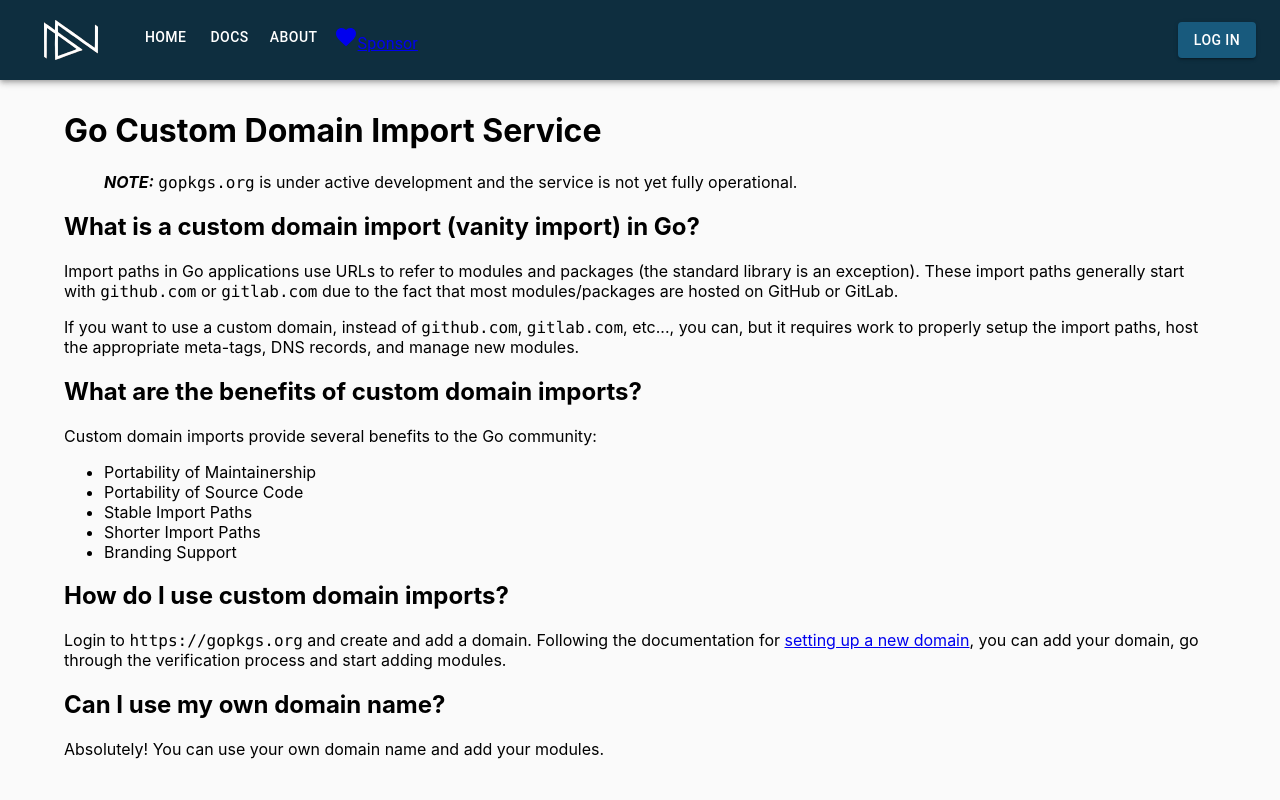
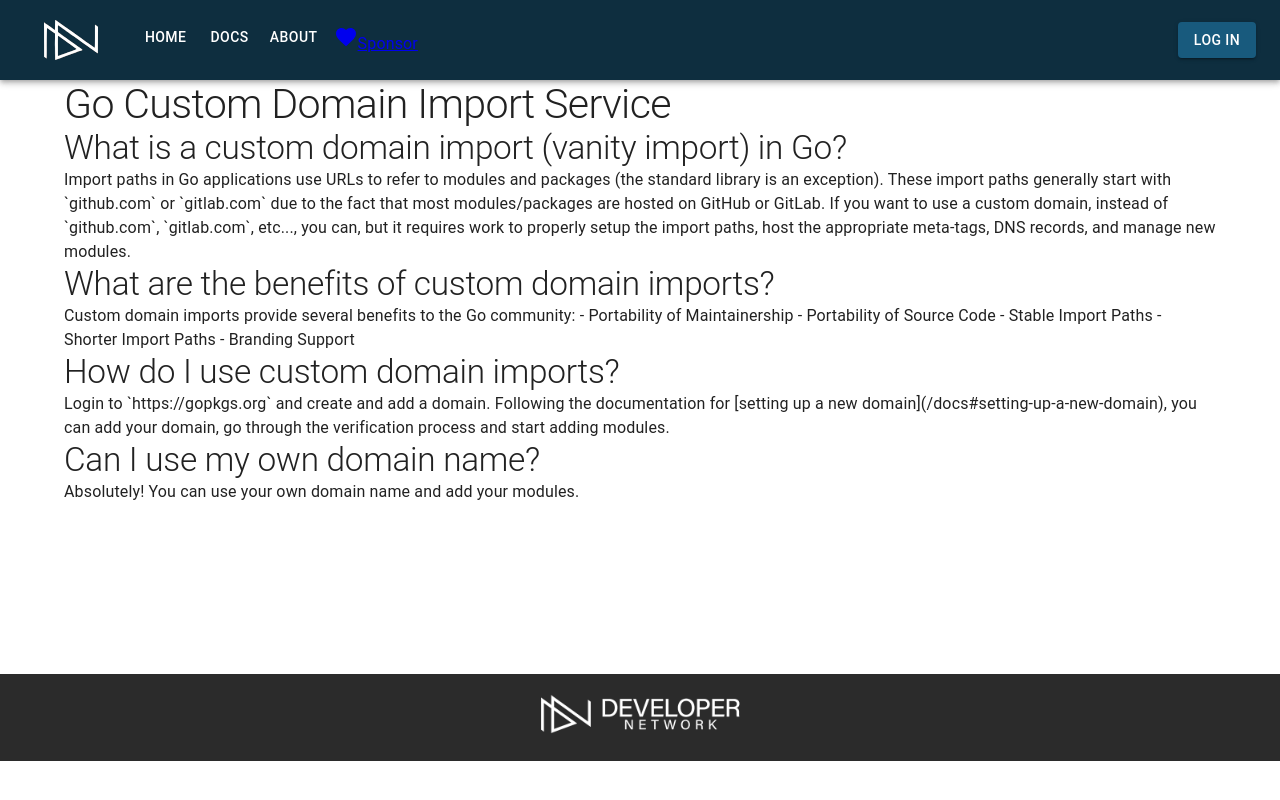
Before and after one commit to devnw/gopkgs-client, a React (Create React App) app: page / in a window 1280 px wide. Shown: the top 800 px of the page. Built offline with nearby package versions, Linux system fonts and the light colour scheme.

Commit message:
Moving to standard react rendered content

```diff
--- a/src/App.js
+++ b/src/App.js
@@ -2,6 +2,7 @@
 import React, { useEffect, useState } from "react";
 import { useAuth0 } from "@auth0/auth0-react";
 import { Snackbar, Alert } from "@mui/material";
+import CssBaseline from "@mui/material/CssBaseline";
 
 import {
   ThemeProvider,
@@ -44,6 +45,10 @@
   };
 
   useEffect(() => {
+    if (!isAuthenticated) {
+      return;
+    }
+
     getDomains(getAccessTokenSilently)
       .then((domains) => {
         setDomains(domains);
@@ -151,6 +156,7 @@
 
   return (
     <ThemeProvider theme={theme}>
+      <CssBaseline />
       <div style={{ position: "relative", minHeight: "calc(100vh - 220px)" }}>
         <Router>
           <NavBar className="header" pages={pages} />
--- a/src/components/Markdown.js
+++ /dev/null
@@ -1,18 +0,0 @@
-import React, { useState, useEffect } from "react";
-import ReactMarkdown from "react-markdown";
-
-const Markdown = (props) => {
-  const [md, setMd] = useState("");
-
-  useEffect(() => {
-    fetch(props.md)
-      .then((response) => response.text())
-      .then((text) => {
-        setMd(text);
-      });
-  }, [props.md]);
-
-  return <ReactMarkdown>{md}</ReactMarkdown>;
-};
-
-export default React.memo(Markdown);
--- a/src/pages/About/About.js
+++ b/src/pages/About/About.js
@@ -1,6 +1,6 @@
 import React from "react";
 import data from "../../content/faq.json";
-import { Container } from "@mui/material";
+import { Container, Typography } from "@mui/material";
 import "./About.scss";
 
 const About = () => {
@@ -8,7 +8,7 @@
     const qa = ele.questions.map((el, ix) => {
       return (
         <div key={ix}>
-          <h3>{el.question}</h3>
+          <Typography variant="h3">{el.question}</Typography>
           <p dangerouslySetInnerHTML={{ __html: el.answer }}></p>{" "}
           {/* fyi - this is fine, it's static content */}
         </div>
@@ -17,7 +17,10 @@
 
     return (
       <div key={idx}>
-        <h2 className="about-heading">{ele.heading}</h2>
+        <Typography variant="h2" className="about-heading">
+          {ele.heading}
+        </Typography>
+        <hr />
         {qa}
       </div>
     );
@@ -25,7 +28,9 @@
 
   return (
     <Container sx={{ padding: "10px" }}>
-      <h1>About Custom Domain Imports (aka. Vanity Imports) in Google Go</h1>
+      <Typography variant="h1">
+        About Custom Domain Imports (aka. Vanity Imports) in Google Go
+      </Typography>
       <p>
         Go Packages (<code>gopkgs.org</code>) is created to be a FREE service to
         allow Go developers to setup their own custom import paths without
--- a/src/pages/Docs/Docs.js
+++ b/src/pages/Docs/Docs.js
@@ -1,13 +1,16 @@
 import React from "react";
-import { Container } from "@mui/material";
-
-import Markdown from "../../components/Markdown";
-import docs from "./Docs.md";
+import { Container, Typography } from "@mui/material";
 
 const Docs = () => {
   return (
     <Container sx={{ padding: "10px" }}>
-      <Markdown key="DOCS" md={docs} />
+      <Typography variant="h1">Documentation</Typography>
+
+      <Typography variant="h2">Configuring a Custom Domain</Typography>
+
+      <Typography variant="h2">Configuring a Private Repository</Typography>
+
+      <Typography variant="h2">Migrating Maintainership</Typography>
     </Container>
   );
 };
--- a/src/pages/Docs/Docs.md
+++ /dev/null
@@ -1,7 +0,0 @@
-# Documentation
-
-## Configuring a Custom Domain
-
-## Configuring a Private Repository
-
-## Migrating Maintainership
--- a/src/pages/Home/Home.js
+++ b/src/pages/Home/Home.js
@@ -1,13 +1,33 @@
-import React, { useState, useEffect } from "react";
-import { Container } from "@mui/material";
-
-import Markdown from "../../components/Markdown";
-import home from "./Home.md";
+import React from "react";
+import { Container, Typography } from "@mui/material";
 
 const Home = () => {
   return (
-    <Container sx={{ padding: "10px" }}>
-      <Markdown key="HOME" md={home} />
+    <Container>
+      <Typography variant="h1">Go Custom Domain Import Service</Typography>
+      <Typography variant="h2">
+        What is a custom domain import (vanity import) in Go?
+      </Typography>
+      Import paths in Go applications use URLs to refer to modules and packages
+      (the standard library is an exception). These import paths generally start
+      with `github.com` or `gitlab.com` due to the fact that most
+      modules/packages are hosted on GitHub or GitLab. If you want to use a
+      custom domain, instead of `github.com`, `gitlab.com`, etc..., you can, but
+      it requires work to properly setup the import paths, host the appropriate
+      meta-tags, DNS records, and manage new modules.
+      <Typography variant="h2">
+        What are the benefits of custom domain imports?
+      </Typography>
+      Custom domain imports provide several benefits to the Go community: -
+      Portability of Maintainership - Portability of Source Code - Stable Import
+      Paths - Shorter Import Paths - Branding Support
+      <Typography variant="h2">How do I use custom domain imports?</Typography>
+      Login to `https://gopkgs.org` and create and add a domain. Following the
+      documentation for [setting up a new
+      domain](/docs#setting-up-a-new-domain), you can add your domain, go
+      through the verification process and start adding modules.
+      <Typography variant="h2"> Can I use my own domain name?</Typography>
+      Absolutely! You can use your own domain name and add your modules.
     </Container>
   );
 };
--- a/src/pages/Home/Home.md
+++ /dev/null
@@ -1,36 +0,0 @@
-# Go Custom Domain Import Service
-
->***NOTE:*** `gopkgs.org` is under active development and the service is not yet
-fully operational.
-
-## What is a custom domain import (vanity import) in Go?
-
-Import paths in Go applications use URLs to refer to modules and packages (the
-standard library is an exception). These import paths generally start with
-`github.com` or `gitlab.com` due to the fact that most modules/packages are
-hosted on GitHub or GitLab.
-
-If you want to use a custom domain, instead of `github.com`, `gitlab.com`,
-etc..., you can, but it requires work to properly setup the import paths, host
-the appropriate meta-tags, DNS records, and manage new modules.
-
-## What are the benefits of custom domain imports?
-
-Custom domain imports provide several benefits to the Go community:
-
-- Portability of Maintainership
-- Portability of Source Code
-- Stable Import Paths
-- Shorter Import Paths
-- Branding Support
-
-## How do I use custom domain imports?
-
-Login to `https://gopkgs.org` and create and add a domain. Following the
-documentation for [setting up a new domain](/docs#setting-up-a-new-domain), you
-can add your domain, go through the verification process and start adding
-modules.
-
-## Can I use my own domain name?
-
-Absolutely! You can use your own domain name and add your modules.
```
Also changed, not shown: src/pages/About/About.md (deleted, +0 -37 lines).
